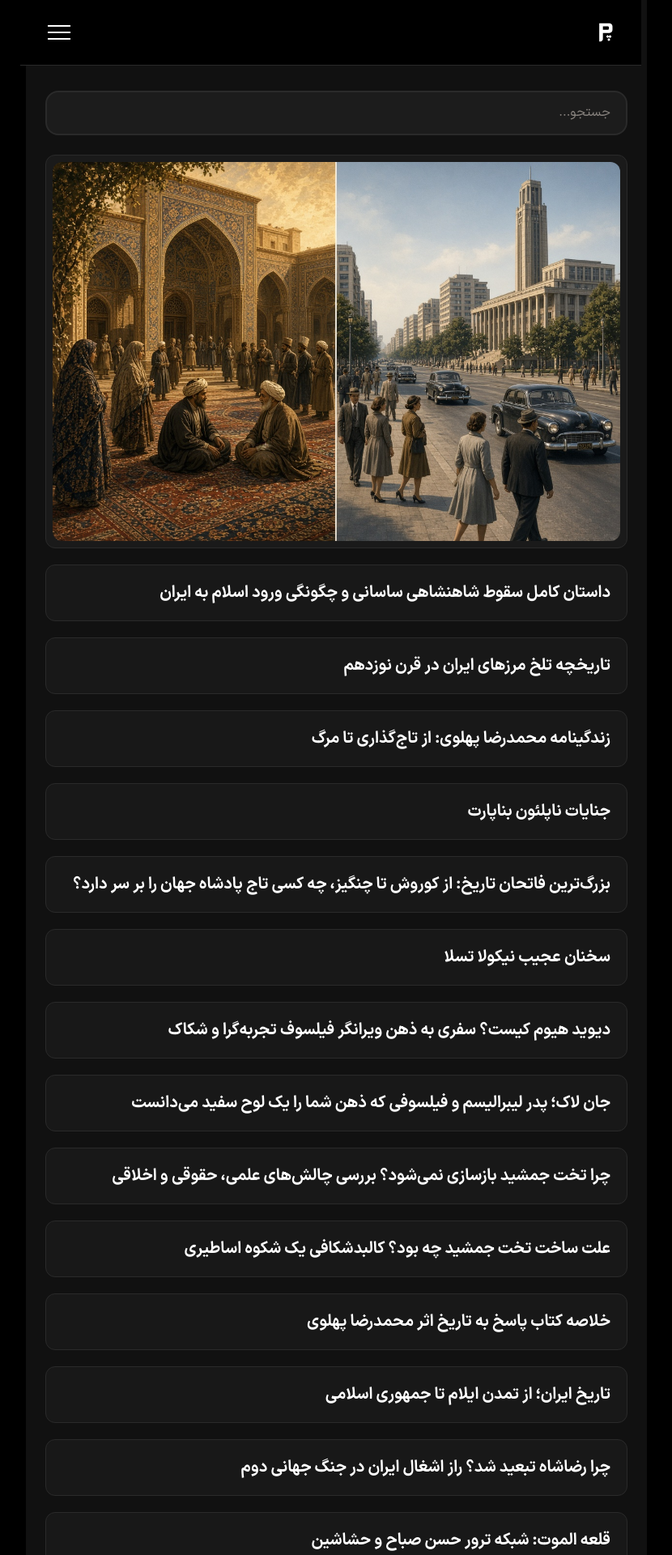
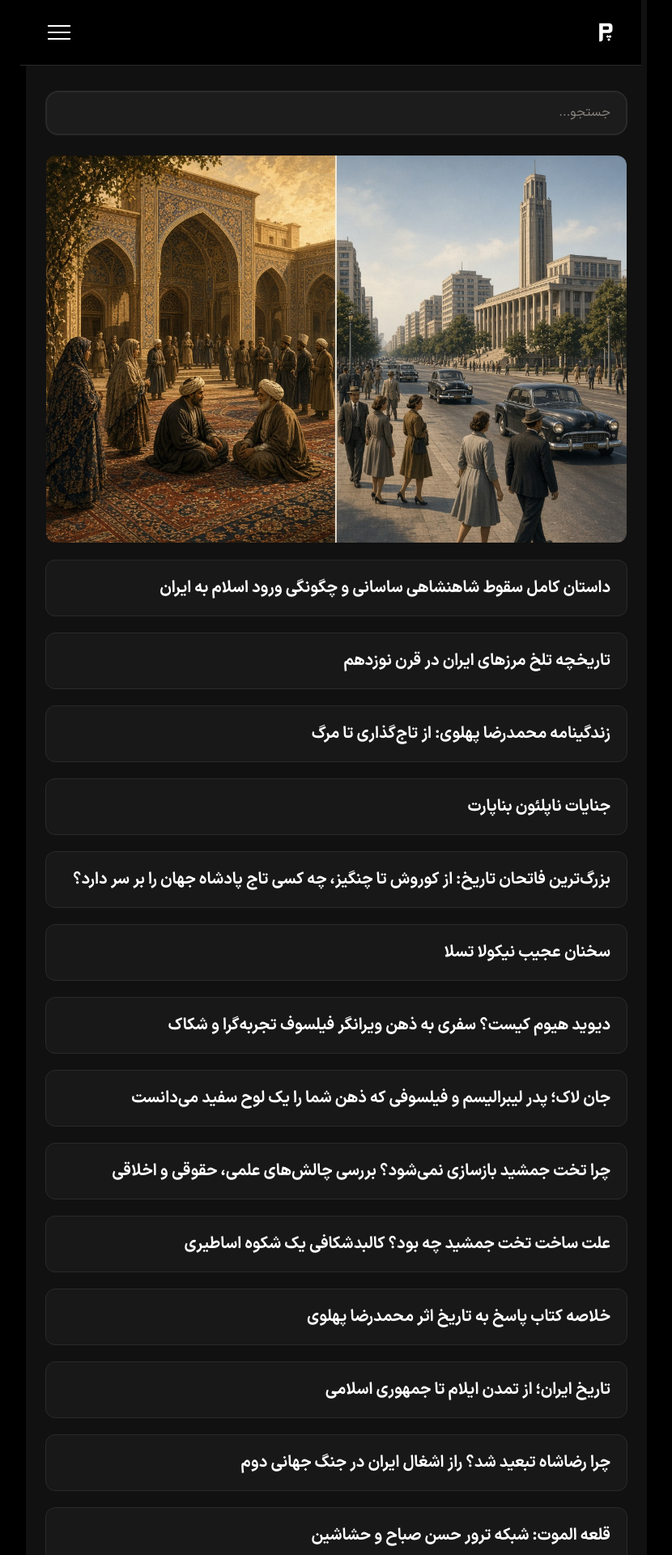
Before and after one commit to darkblog/darkblog.github.io, a Jekyll site: the page built from test.html, in a window 1280 px wide. Shown: the top 1920 px of the page at 81% size, without its empty margins (217-1047 px from the left). Built offline with Jekyll 4.4.1, drawn with Linux system fonts in a browser that asks for light colours; some of the changed text lies outside the part shown.

Commit message:
Update test.html

```diff
--- a/test.html
+++ b/test.html
@@ -1,7 +1,6 @@
 ---
 layout: null
 ---
-
 <!DOCTYPE html>
 <html lang="fa-IR" dir="rtl">
 <head>
@@ -15,26 +14,18 @@
 <meta name="apple-mobile-web-app-title" content="پاسگاه">
 <title>پاسگاه؛ تاریخ + سرگرمی</title>
 <meta name="description" content="پاسگاه یک دانشنامهٔ تاریخی شخصی است که تاریخ ایران و جهان را از زاویه‌ای متفاوت و با روایتی جذاب و سرگرم‌کننده بررسی می‌کند.">
-<link rel="canonical" href="{{ '/' | absolute_url }}">
-<link rel="alternate" type="application/rss+xml" title="پاسگاه" href="{{ '/feed.xml' | absolute_url }}">
-<link rel="icon" type="image/svg+xml" href="{{ '/blog.svg' | relative_url }}">
-<link rel="apple-touch-icon" href="{{ '/blog.svg' | relative_url }}">
-<meta property="og:type" content="website">
-<meta property="og:site_name" content="پاسگاه">
-<meta property="og:title" content="پاسگاه؛ تاریخ + سرگرمی">
-<meta property="og:description" content="پاسگاه یک دانشنامهٔ تاریخی شخصی است که تاریخ ایران و جهان را از زاویه‌ای متفاوت و با روایتی جذاب و سرگرم‌کننده بررسی می‌کند.">
-<meta property="og:url" content="{{ '/' | absolute_url }}">
-<meta property="og:image" content="{{ '/blog.svg' | absolute_url }}">
-<meta property="og:locale" content="fa_IR">
-<meta name="twitter:card" content="summary_large_image">
-<meta name="twitter:title" content="پاسگاه؛ تاریخ + سرگرمی">
-<meta name="twitter:description" content="پاسگاه یک دانشنامهٔ تاریخی شخصی است که تاریخ ایران و جهان را از زاویه‌ای متفاوت و با روایتی جذاب و سرگرم‌کننده بررسی می‌کند.">
-<meta name="twitter:image" content="{{ '/blog.svg' | absolute_url }}">
-<link rel="preload" href="{{ '/blog.woff2' | relative_url }}" as="font" type="font/woff2" crossorigin>
+<link rel="canonical" href="https://www.pasgah.org/">
+<link rel="alternate" type="application/rss+xml" title="پاسگاه" href="https://www.pasgah.org/feed.xml">
+<link rel="icon" type="image/svg+xml" href="https://www.pasgah.org/blog.svg">
+<link rel="apple-touch-icon" href="https://www.pasgah.org/blog.svg">
+<link rel="preload" href="https://www.pasgah.org/blog.woff2" as="font" type="font/woff2" crossorigin>
 {%- assign hero_post = site.posts.first -%}
-{%- if hero_post -%}
-  {%- assign hero_img = hero_post.image | default: '/blog.svg' -%}
-  <link rel="preload" href="{{ hero_img | relative_url }}" as="image" fetchpriority="high">
+{%- if hero_post and hero_post.image -%}
+  {%- assign hero_img = hero_post.image -%}
+  {%- unless hero_img contains '://' -%}
+    {%- assign hero_img = 'https://www.pasgah.org' | append: hero_img -%}
+  {%- endunless -%}
+  <link rel="preload" href="{{ hero_img | escape }}" as="image" fetchpriority="high">
 {%- endif -%}
 <script type="application/ld+json">
 {
@@ -104,8 +72,8 @@
 <style>
 *,*::before,*::after { box-sizing: border-box; margin: 0; padding: 0; }
 [hidden] { display: none !important; }
-:root { --max-w: 767px; --header-h: 5rem; --fs-base: 1.125rem; --pad-x: clamp(1rem, 3vw, 1.5rem); --pad-x-lg: clamp(1rem, 3vw, 2rem); --bg-page: #000000; --bg-shell: #111111; --bg-card: #181818; --bg-elev: #1c1c1c; --bg-hero: #1a1a1a; --bg-hero-h: #222222; --border: #2a2a2a; --border-h: #3a3a3a; --text: #ffffff; --text-body: #f0ece6; --text-muted: #a8a29c; --text-dim: #8a8580; --accent: #2dd4bf; --accent-bg: rgba(45, 212, 191, 0.12); --accent-ring: rgba(45, 212, 191, 0.3); --r-sm: 0.5rem; --r-md: 0.75rem; --r-lg: 1rem; --dur: 0.25s; --dur-fast: 0.15s; --safe-r: env(safe-area-inset-right, 0px); --safe-l: env(safe-area-inset-left, 0px); --safe-b: env(safe-area-inset-bottom, 0px); color-scheme: dark; }
-@font-face { font-family: 'vazir'; src: url('{{ '/blog.woff2' | relative_url }}') format('woff2'); font-weight: 100 900; font-style: normal; font-display: swap; }
+:root { --max-w: 767px; --header-h: 5rem; --fs-base: 1.125rem; --pad-x: clamp(1rem, 3vw, 1.5rem); --pad-x-lg: clamp(1rem, 3vw, 2rem); --bg-page: #000000; --bg-shell: #111111; --bg-card: #181818; --bg-elev: #1c1c1c; --border: #2a2a2a; --border-h: #3a3a3a; --text: #ffffff; --text-body: #f0ece6; --text-muted: #a8a29c; --text-dim: #8a8580; --accent: #2dd4bf; --accent-bg: rgba(45, 212, 191, 0.12); --accent-ring: rgba(45, 212, 191, 0.3); --r-sm: 0.5rem; --r-md: 0.75rem; --r-lg: 1rem; --dur: 0.25s; --dur-fast: 0.15s; --safe-r: env(safe-area-inset-right, 0px); --safe-l: env(safe-area-inset-left, 0px); --safe-b: env(safe-area-inset-bottom, 0px); color-scheme: dark; }
+@font-face { font-family: 'vazir'; src: url('https://www.pasgah.org/blog.woff2') format('woff2'); font-weight: 100 900; font-style: normal; font-display: swap; }
 html { scrollbar-gutter: stable; scroll-padding-top: calc(var(--header-h) + 1rem); -webkit-text-size-adjust: 100%; }
 body { font-family: 'vazir', system-ui, -apple-system, 'Segoe UI', sans-serif; font-weight: 400; font-size: var(--fs-base); background-color: var(--bg-page); color: var(--text); line-height: 1.6; min-height: 100vh; min-height: 100dvh; display: flex; flex-direction: column; align-items: center; -webkit-font-smoothing: antialiased; -moz-osx-font-smoothing: grayscale; overflow-wrap: break-word; }
 .page-wrapper { max-width: var(--max-w); width: 100%; margin-inline: auto; display: flex; flex-direction: column; flex: 1; background-color: var(--bg-shell); position: relative; }
@@ -150,40 +118,36 @@
 .live-search-results li[aria-selected="true"] a { color: var(--accent); background-color: var(--accent-bg); }
 .live-search-results .no-result { color: var(--text-muted); padding: 1rem 1.2rem; text-align: center; display: flex; align-items: center; justify-content: center; min-height: 48px; }
 .live-search-results .more-result a { justify-content: center; color: var(--text-muted); font-size: 0.9rem; }
-.search-hit { background: transparent; color: var(--accent); font-weight: 700; padding: 0; }
 .posts-list { list-style: none; padding: 0; margin: 0; display: flex; flex-direction: column; gap: 1.25rem; }
 .posts-list li { position: relative; border-radius: var(--r-md); background-color: var(--bg-card); border: 1px solid var(--border); transition: background-color var(--dur), border-color var(--dur), box-shadow var(--dur), transform var(--dur); }
 .posts-list li::before { content: ''; position: absolute; inset-inline-start: 0; inset-block-start: 50%; transform: translateY(-50%) scaleY(0); width: 4px; height: 2rem; background-color: var(--accent); border-start-start-radius: 4px; border-end-start-radius: 4px; opacity: 0; transition: opacity var(--dur), transform var(--dur); z-index: 1; pointer-events: none; }
 .posts-list li:hover::before, .posts-list li:focus-within::before { opacity: 1; transform: translateY(-50%) scaleY(1); }
 .posts-list li a { text-decoration: none; color: var(--text); display: flex; align-items: center; font-size: 1.25rem; font-weight: 700; line-height: 1.4; min-height: 48px; padding: 1.25rem; width: 100%; border-radius: inherit; transition: color var(--dur); }
 .posts-list li:hover a, .posts-list li:focus-within a { color: var(--accent); }
-.posts-list li:first-child { background-color: var(--bg-hero); padding: 0.5rem; }
-.posts-list li:first-child:hover { background-color: var(--bg-hero-h); }
+.posts-list li:first-child { padding: 0; background-color: transparent; border-color: transparent; box-shadow: none; overflow: hidden; }
+.posts-list li:first-child:hover { background-color: transparent; border-color: transparent; box-shadow: none; }
 .posts-list li:first-child::before { display: none; }
-.posts-list li:first-child a { padding: 0; }
-.post-card-image { display: block; padding: 0; overflow: hidden; border-radius: var(--r-sm); background-color: var(--bg-elev); width: 100%; }
+.posts-list li:first-child a { padding: 0; border-radius: inherit; }
+.posts-list li:first-child:hover a { color: inherit; }
+.post-card-image { display: block; padding: 0; overflow: hidden; border-radius: inherit; background-color: var(--bg-elev); width: 100%; }
 .post-card-image img { width: 100%; height: auto; aspect-ratio: 3 / 2; object-fit: cover; display: block; }
 .post-card-image--fallback img { object-fit: contain; }
 .load-more-wrap { display: flex; justify-content: center; margin-block-start: 2rem; }
 .load-more-btn { font-family: inherit; display: inline-flex; align-items: center; justify-content: center; padding: 0.8rem 2.5rem; background-color: transparent; color: var(--text); text-decoration: none; font-weight: 700; font-size: 1.2rem; border-radius: var(--r-md); border: 2px solid var(--border); transition: background-color var(--dur), transform var(--dur-fast), border-color var(--dur), color var(--dur); min-height: 48px; cursor: pointer; }
 .load-more-btn:hover { background-color: var(--accent-bg); border-color: var(--accent); color: var(--accent); transform: scale(1.02); }
 .load-more-btn:active { transform: scale(0.97); color: var(--accent); }
-.site-footer { background-color: var(--bg-page); padding-block: 2rem max(2rem, var(--safe-b)); padding-inline: max(var(--pad-x), var(--safe-r)) max(var(--pad-x), var(--safe-l)); display: flex; align-items: center; justify-content: center; width: 100%; color: var(--text-muted); font-size: 0.9rem; }
-.site-footer p { margin: 0; }
-.site-footer a { color: var(--text-muted); text-decoration: none; transition: color var(--dur); }
-.site-footer a:hover, .site-footer a:focus-visible { color: var(--accent); }
 @media (hover: hover) { .posts-list li:not(:first-child):hover { background-color: var(--bg-elev); border-color: var(--border-h); box-shadow: 0 8px 20px rgba(0, 0, 0, 0.35); transform: translateY(-2px); } }
 @media (prefers-reduced-motion: reduce) { *, *::before, *::after { animation-duration: 0.01ms !important; animation-iteration-count: 1 !important; transition-duration: 0.01ms !important; scroll-behavior: auto !important; } }
 </style>
 </head>
 <body>
-<a class="skip-link" href="#main">مقالات پاسگاه</a>
+<a class="skip-link" href="#main">پرش به محتوا</a>
 <div class="page-wrapper">
   <input type="checkbox" id="menu-toggle" class="sr-only" autocomplete="off" aria-label="باز و بسته کردن منو">
   <header class="site-header">
     <div class="header-inner">
-      <a href="{{ '/' | relative_url }}" class="brand" aria-label="صفحه اصلی پاسگاه">
-        <img src="{{ '/blog.svg' | relative_url }}" alt="" width="40" height="40" fetchpriority="high" decoding="async">
+      <a href="https://www.pasgah.org/" class="brand" aria-label="صفحه اصلی پاسگاه">
+        <img src="https://www.pasgah.org/blog.svg" alt="" width="40" height="40" fetchpriority="high" decoding="async">
       </a>
       <label for="menu-toggle" class="hamburger">
         <span class="hamburger__bar"></span>
@@ -193,47 +157,44 @@
     </div>
   </header>
   <label for="menu-toggle" class="mobile-nav-overlay" aria-hidden="true"></label>
-  <nav class="mobile-nav" aria-label="منوی پاسگاه">
+  <nav class="mobile-nav" aria-label="منوی اصلی">
     <ul role="list">
-      <li><a href="{{ '/blog' | relative_url }}">وبلاگ پاسگاه</a></li>
+      <li><a href="https://www.pasgah.org/blog">وبلاگ پاسگاه</a></li>
     </ul>
   </nav>
   <main id="main" class="main-content">
     <h1 class="sr-only">پاسگاه</h1>
-    <form class="live-search-wrapper" role="search" action="{{ '/search' | relative_url }}" method="get">
+    <form class="live-search-wrapper" role="search" action="https://www.pasgah.org/search" method="get">
       <label for="liveSearch" class="sr-only">جستجو در پست‌ها</label>
       <input type="search" id="liveSearch" name="q" class="live-search-input" placeholder="جستجو..." autocomplete="off" autocorrect="off" spellcheck="false" enterkeyhint="search" role="combobox" aria-expanded="false" aria-controls="liveSearchResults" aria-autocomplete="list" aria-haspopup="listbox">
       <button type="button" id="searchClearBtn" class="search-clear-btn" aria-label="پاک کردن جستجو" hidden><span aria-hidden="true">×</span></button>
       <ul class="live-search-results" id="liveSearchResults" role="listbox" aria-label="نتایج جستجو" hidden></ul>
       <div id="liveSearchStatus" class="sr-only" role="status" aria-live="polite"></div>
     </form>
-    <h2 class="sr-only">آخرین مقالات پاسگاه</h2>
+    <h2 class="sr-only">آخرین پست‌های پاسگاه</h2>
     <ul class="posts-list" id="postsList" role="list">
       {%- for post in site.posts limit:20 -%}
         <li>
         {%- if forloop.first -%}
-          {%- assign card_img = post.image | default: '/blog.svg' -%}
-          <a href="{{ post.url | relative_url }}" class="post-card-image{% unless post.image %} post-card-image--fallback{% endunless %}" aria-label="{{ post.title | escape }}">
-            <img src="{{ card_img | relative_url | escape }}" alt="" fetchpriority="high" decoding="async" width="1200" height="800">
+          {%- assign card_img = post.image | default: 'https://www.pasgah.org/blog.svg' -%}
+          <a href="https://www.pasgah.org{{ post.url }}" class="post-card-image{% unless post.image %} post-card-image--fallback{% endunless %}" aria-label="{{ post.title | escape }}">
+            <img src="{{ card_img | escape }}" alt="" fetchpriority="high" decoding="async" width="1200" height="800">
           </a>
         {%- else -%}
-          <a href="{{ post.url | relative_url }}">{{ post.title | escape }}</a>
+          <a href="https://www.pasgah.org{{ post.url }}">{{ post.title | escape }}</a>
         {%- endif -%}
         </li>
       {%- endfor -%}
     </ul>
     <div class="load-more-wrap">
-      <a href="{{ '/blog' | relative_url }}" id="loadMoreBtn" class="load-more-btn">نمایش پست‌های بیشتر</a>
+      <a href="https://www.pasgah.org/blog" id="loadMoreBtn" class="load-more-btn">نمایش پست‌های بیشتر</a>
     </div>
   </main>
-  <footer class="site-footer">
-    <p>پاسگاه · <a href="{{ '/blog' | relative_url }}">وبلاگ</a> · <a href="https://x.com/pbstwi">x.com/pbstwi</a></p>
-  </footer>
 </div>
 <script type="application/json" id="postsData">
 [
 {%- for post in site.posts -%}
-{"title":{{ post.title | jsonify | replace: '</', '<\/' }},"url":{{ post.url | relative_url | jsonify }}}{%- unless forloop.last -%},{%- endunless -%}
+{"title":{{ post.title | jsonify | replace: '</', '<\/' }},"url":"https://www.pasgah.org{{ post.url }}"}{%- unless forloop.last -%},{%- endunless -%}
 {%- endfor -%}
 ]
 </script>
```
Also changed, not shown: other parts of test.html (+5 -57 lines).
